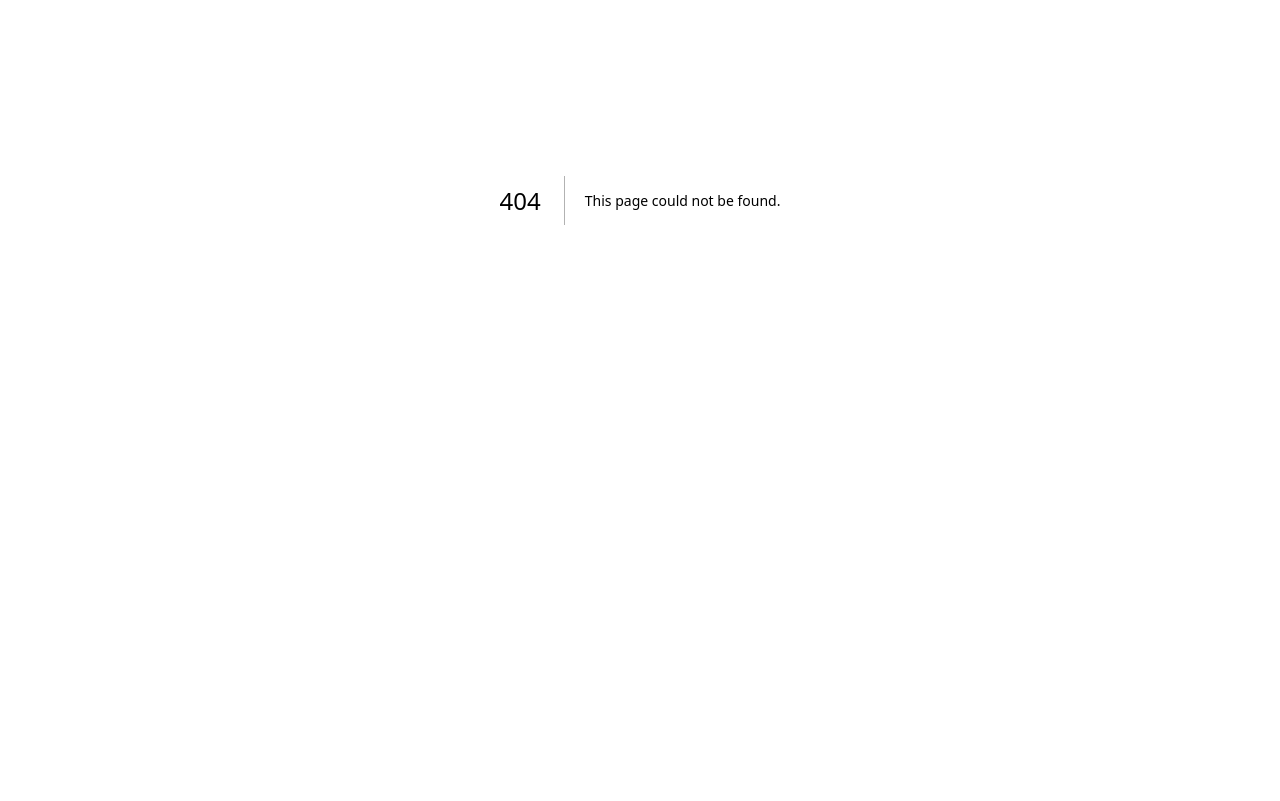
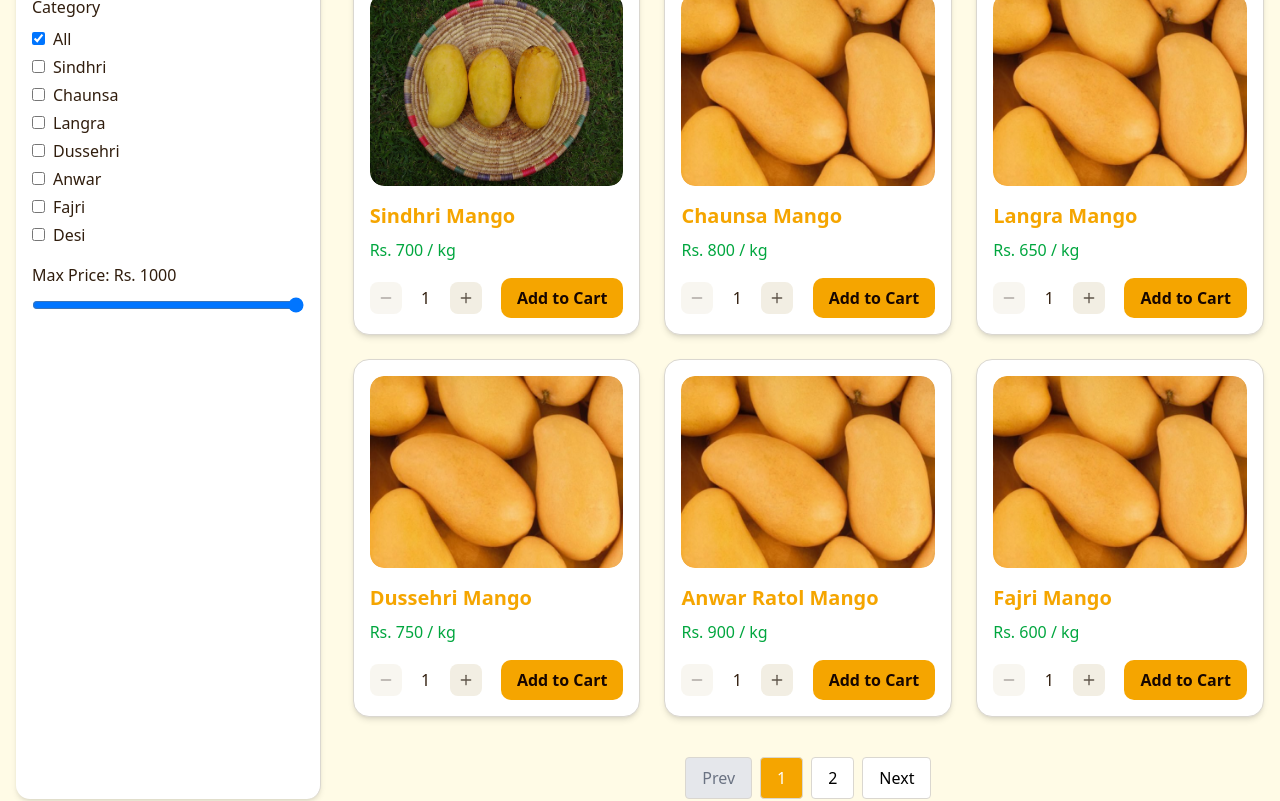
Before and after one commit to h-waqar/multani-mango, a Next.js app: page /shop in a window 1280 px wide. Before the commit this address had no page. Shown: the part 200-1001 px from the top of the page. Before the commit the page ends 800 px from the top, so only its background shows below. Built offline with nearby package versions, Linux system fonts and the light colour scheme.

Commit message:
shop completed

```diff
--- a/src/app/globals.css
+++ b/src/app/globals.css
@@ -47,10 +47,14 @@
 :root {
   --radius: 0.625rem;
 
+  --header-color: oklch(100% 0.00011 271.152);
+
   --background: oklch(0.99 0.03 85);               /* Light mango cream */
-  --foreground: oklch(0.25 0.04 60);               /* Rich dark brown text */
+  --foreground: oklch(0.25 0.04 60);
 
-  --card: oklch(0.985 0.025 85);
+/* Rich dark brown text */
+
+  --card: oklch(100% 0.00011 271.152);
   --card-foreground: oklch(0.25 0.04 60);
 
   --popover: oklch(0.985 0.02 85);
--- /dev/null
+++ b/src/app/shop/page.jsx
@@ -0,0 +1,206 @@
+"use client";
+import { useState, useMemo } from "react";
+import ProductCard from "@/components/ProductCard";
+import { products } from "@/context/productData";
+import { useCart } from "@/context/CartContext"; // ✅ Correct import
+
+import Header from "@/components/Header";
+import Footer from "@/components/Footer";
+
+const categories = ["All", ...new Set(products.map((p) => p.category))];
+
+export default function Shop() {
+  const [search, setSearch] = useState("");
+  const [selectedCategories, setSelectedCategories] = useState(["All"]);
+  const [maxPrice, setMaxPrice] = useState(1000);
+  const [currentPage, setCurrentPage] = useState(1);
+  const [showSidebar, setShowSidebar] = useState(false);
+  const itemsPerPage = 6;
+
+  const { addToCart } = useCart(); // ✅ Use addToCart from context
+
+  const handleCategoryChange = (category) => {
+    if (category === "All") {
+      setSelectedCategories(["All"]);
+    } else {
+      let updated = selectedCategories.includes(category)
+        ? selectedCategories.filter((c) => c !== category)
+        : [...selectedCategories.filter((c) => c !== "All"), category];
+
+      if (updated.length === 0) updated = ["All"];
+      setSelectedCategories(updated);
+    }
+    setCurrentPage(1);
+  };
+
+  const filteredProducts = useMemo(() => {
+    return products
+      .filter((p) => p.name.toLowerCase().includes(search.trim().toLowerCase()))
+      .filter((p) =>
+        selectedCategories.includes("All")
+          ? true
+          : selectedCategories.includes(p.category)
+      )
+      .filter((p) => p.price <= maxPrice);
+  }, [search, selectedCategories, maxPrice]);
+
+  const totalPages = Math.ceil(filteredProducts.length / itemsPerPage);
+  const paginatedProducts = filteredProducts.slice(
+    (currentPage - 1) * itemsPerPage,
+    currentPage * itemsPerPage
+  );
+
+  return (
+    <>
+      <Header />
+      <main className="min-h-screen text-[var(--foreground)] px-4 py-12 relative">
+        {/* Mobile/Tablet Sidebar Toggle Button */}
+        <div className="md:hidden fixed top-20 left-4 z-40">
+          <button
+            onClick={() => setShowSidebar(true)}
+            className="px-4 py-2 bg-[var(--primary)] text-white rounded shadow"
+          >
+            Show Filters
+          </button>
+        </div>
+
+        {showSidebar && (
+          <div
+            className="fixed inset-0 bg-black bg-opacity-50 z-30 md:hidden"
+            onClick={() => setShowSidebar(false)}
+          />
+        )}
+
+        <div className="max-w-7xl mx-auto flex gap-8">
+          {/* Sidebar */}
+          <aside
+            className={`md:static md:translate-x-0 fixed top-0 left-0 z-40 w-3/4 max-w-xs h-full md:h-auto overflow-y-auto bg-white shadow-md border-r transition-transform duration-300 transform ${
+              showSidebar ? "translate-x-0" : "-translate-x-full"
+            } md:w-1/4 p-4 rounded-md md:rounded-xl`}
+          >
+            <div className="flex justify-between items-center mb-4 md:hidden">
+              <h2 className="text-lg font-semibold">Filters</h2>
+              <button
+                onClick={() => setShowSidebar(false)}
+                className="text-gray-700 text-xl"
+              >
+                ✕
+              </button>
+            </div>
+
+            <input
+              type="text"
+              placeholder="Search mango..."
+              className="w-full border border-gray-300 p-2 rounded mb-4"
+              value={search}
+              onChange={(e) => {
+                setSearch(e.target.value);
+                setCurrentPage(1);
+              }}
+            />
+
+            <div className="mb-4">
+              <h3 className="font-medium mb-2">Category</h3>
+              {categories.map((category) => (
+                <label key={category} className="block mb-1 capitalize">
+                  <input
+                    type="checkbox"
+                    checked={selectedCategories.includes(category)}
+                    onChange={() => handleCategoryChange(category)}
+                    className="mr-2"
+                  />
+                  {category}
+                </label>
+              ))}
+            </div>
+
+            <div className="mb-4">
+              <h3 className="font-medium mb-2">Max Price: Rs. {maxPrice}</h3>
+              <input
+                type="range"
+                min="500"
+                max="1000"
+                step="50"
+                value={maxPrice}
+                onChange={(e) => {
+                  setMaxPrice(Number(e.target.value));
+                  setCurrentPage(1);
+                }}
+                className="w-full"
+              />
+            </div>
+          </aside>
+
+          {/* Products Section */}
+          <section className="md:w-3/4 w-full">
+            <h1 className="text-2xl font-bold mb-6 text-center md:text-left">
+              Shop Fresh Mangoes
+            </h1>
+
+            {paginatedProducts.length > 0 ? (
+              <div className="grid grid-cols-1 sm:grid-cols-2 lg:grid-cols-3 gap-6">
+                {paginatedProducts.map((mango) => (
+                  <ProductCard
+                    key={mango.id}
+                    mango={mango}
+                    onAdd={() => addToCart(mango)} // ✅ using context function
+                  />
+                ))}
+              </div>
+            ) : (
+              <p className="text-gray-500 text-center mt-20">
+                No mangoes found 😢
+              </p>
+            )}
+
+            {/* Pagination */}
+            {totalPages > 1 && (
+              <div className="mt-10 flex justify-center items-center gap-2 flex-wrap">
+                <button
+                  onClick={() => setCurrentPage((prev) => Math.max(prev - 1, 1))}
+                  disabled={currentPage === 1}
+                  className={`px-4 py-2 border rounded ${
+                    currentPage === 1
+                      ? "bg-gray-200 text-gray-500 cursor-not-allowed"
+                      : "bg-white text-black"
+                  }`}
+                >
+                  Prev
+                </button>
+
+                {Array.from({ length: totalPages }).map((_, i) => (
+                  <button
+                    key={i}
+                    onClick={() => setCurrentPage(i + 1)}
+                    className={`px-4 py-2 border rounded ${
+                      currentPage === i + 1
+                        ? "bg-[var(--primary)] text-white"
+                        : "bg-white text-black"
+                    }`}
+                  >
+                    {i + 1}
+                  </button>
+                ))}
+
+                <button
+                  onClick={() =>
+                    setCurrentPage((prev) => Math.min(prev + 1, totalPages))
+                  }
+                  disabled={currentPage === totalPages}
+                  className={`px-4 py-2 border rounded ${
+                    currentPage === totalPages
+                      ? "bg-gray-200 text-gray-500 cursor-not-allowed"
+                      : "bg-white text-black"
+                  }`}
+                >
+                  Next
+                </button>
+              </div>
+            )}
+          </section>
+        </div>
+      </main>
+      <Footer />
+    </>
+  );
+}
--- a/src/components/Header.jsx
+++ b/src/components/Header.jsx
@@ -11,7 +11,7 @@ export default function Header() {
   const count = cart.reduce((sum, item) => sum + item.qty, 0);
 
   return (
-    <header className="bg-[var(--background)] text-[var(--foreground)] shadow-md px-4 py-3 sticky top-0 z-50">
+    <header className="bg-[var(--header-color)] text-[var(--foreground)] shadow-md px-4 py-3 sticky top-0 z-50">
       <div className="max-w-7xl mx-auto flex justify-between items-center">
         <div className="flex justify-between items-center">
           {/* Logo */}
--- /dev/null
+++ b/src/context/productData.js
@@ -0,0 +1,82 @@
+export const products = [
+  {
+    id: 1,
+    name: "Sindhri Mango",
+    category: "sindhri",
+    price: 700,
+    qty: 1,
+    image: "/images/sindhri.jpg",
+  },
+  {
+    id: 2,
+    name: "Chaunsa Mango",
+    category: "chaunsa",
+    price: 800,
+    qty: 1,
+    image: "/images/chaunsa.jpg",
+  },
+  {
+    id: 3,
+    name: "Langra Mango",
+    category: "langra",
+    price: 650,
+    qty: 1,
+    image: "/images/chaunsa.jpg",
+  },
+  {
+    id: 4,
+    name: "Dussehri Mango",
+    category: "dussehri",
+    price: 750,
+    qty: 1,
+    image: "/images/chaunsa.jpg",
+  },
+  {
+    id: 5,
+    name: "Anwar Ratol Mango",
+    category: "anwar",
+    price: 900,
+    qty: 1,
+    image: "/images/chaunsa.jpg",
+  },
+  {
+    id: 6,
+    name: "Fajri Mango",
+    category: "fajri",
+    price: 600,
+    qty: 1,
+    image: "/images/chaunsa.jpg",
+  },
+  {
+    id: 7,
+    name: "White Chaunsa Mango",
+    category: "chaunsa",
+    price: 850,
+    qty: 1,
+    image: "/images/chaunsa.jpg",
+  },
+  {
+    id: 8,
+    name: "Black Chaunsa Mango",
+    category: "chaunsa",
+    price: 870,
+    qty: 1,
+    image: "/images/chaunsa.jpg",
+  },
+  {
+    id: 9,
+    name: "Desi Mango",
+    category: "desi",
+    price: 550,
+    qty: 1,
+    image: "/images/chaunsa.jpg",
+  },
+  {
+    id: 10,
+    name: "Premium Sindhri Mango",
+    category: "sindhri",
+    price: 950,
+    qty: 1,
+    image: "/images/chaunsa.jpg",
+  },
+];
```
